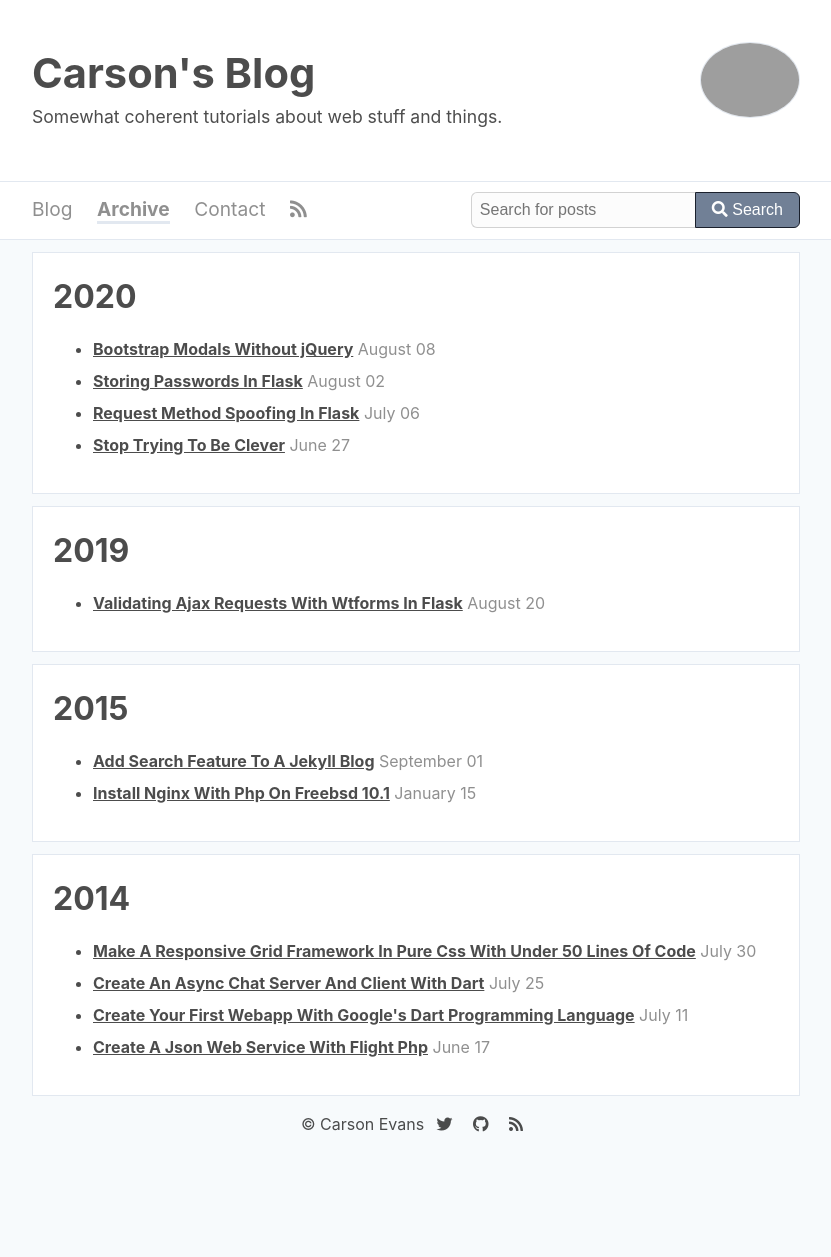
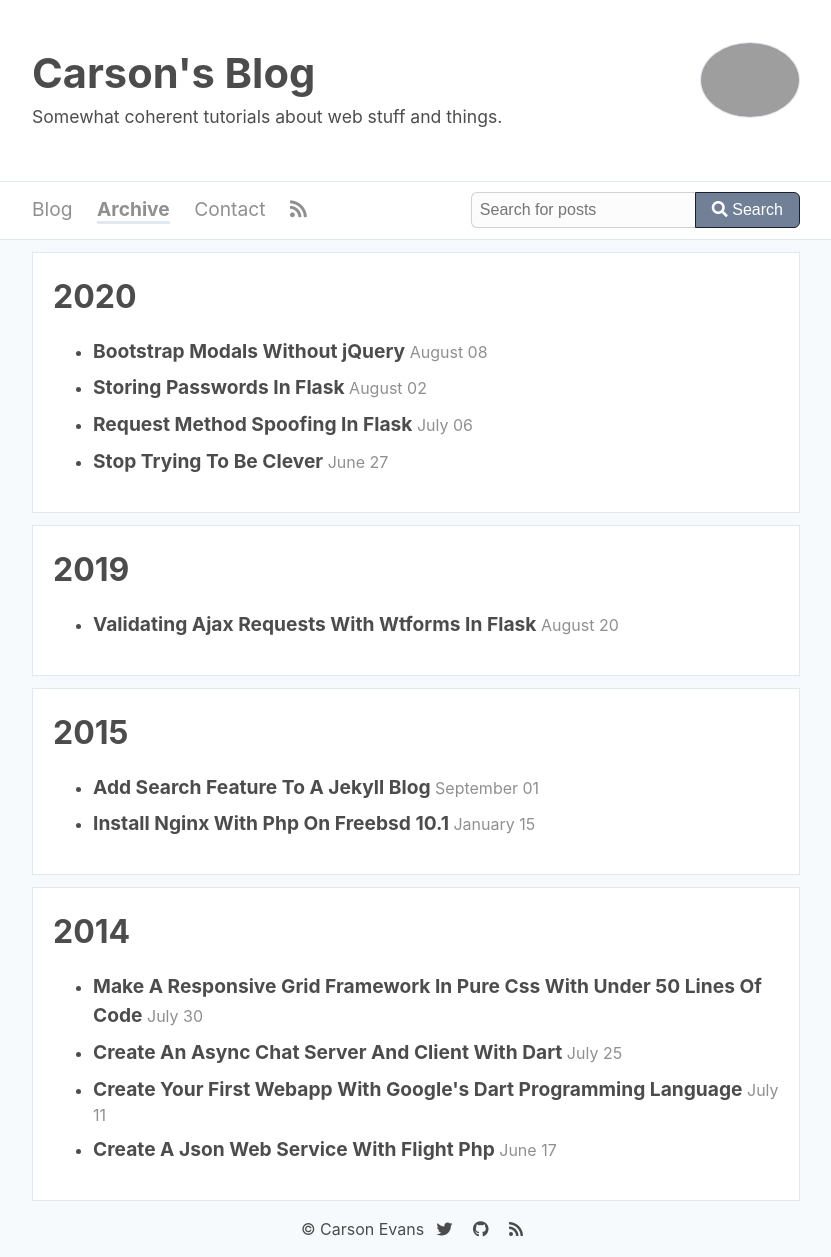
Before and after one commit to carc1n0gen/carc1n0gen.github.io, a Jekyll site: the page built from archive.html, in a window 1280 px wide. Shown: the whole page, without its empty margins (224-1055 px from the left). Built offline with Jekyll 4.4.1, drawn with Linux system fonts in a browser that asks for light colours; comment, search, counter and statistics services are not loaded; before the commit the page ends 1152 px from its top, so only the background shows below that.

Commit message:
Update archive.html

```diff
--- a/archive.html
+++ b/archive.html
@@ -16,7 +16,7 @@
     {% endif %}
 
     <li>
-        <a href="{{ post.url }}">{{ post.title }}</a>
+        <a href="{{ post.url }}" class="archive-link">{{ post.title }}</a>
         <span class="archive-month-day">{{ post.date | date: '%B %d' }}</span>
     </li>
 
```
